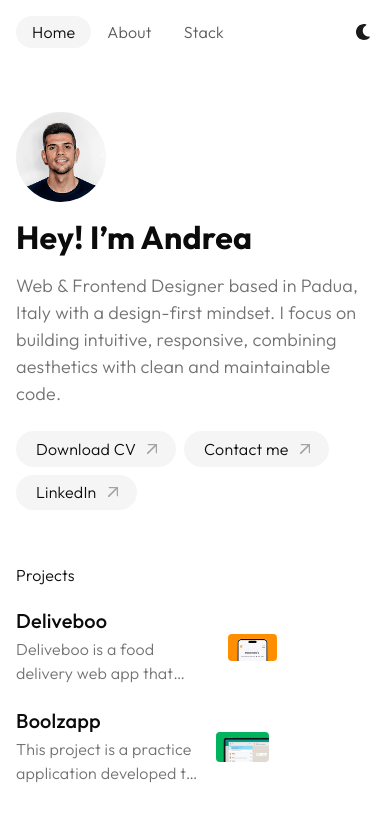
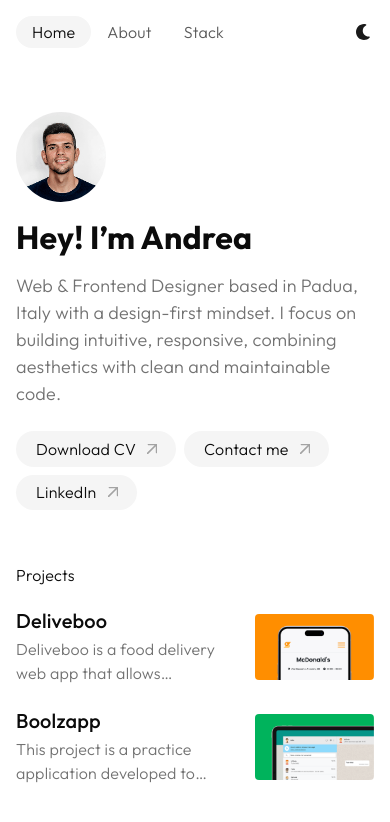
Before and after one commit to andrea-salvalaggio/portfolio, a Nuxt app: page / in a window 390 px wide. Shown: the top 822 px of the page. Built offline with nearby package versions, Linux system fonts and the light colour scheme.

Commit message:
feat: adjust ProjectCard image layout and transition effects for improved responsiveness

```diff
--- a/app/components/ui/ProjectCard.vue
+++ b/app/components/ui/ProjectCard.vue
@@ -1,8 +1,8 @@
 <template>
     <a :href="project.url" class="card-link text-decoration-none" :aria-label="`View ${project.title}`">
         <div class="card flex-row-reverse align-items-center flex-sm-column h-100 bg-transparent border-0 pb-4 pb-sm-0">
-            <div class="card-image">
-                <img :src="project.image" :alt="project.title" class="rounded-1 col-4 col-sm-12 lazyload" />
+            <div class="card-image col-4 col-sm-12">
+                <img :src="project.image" :alt="project.title" class="rounded-1 lazyload h-100 w-100" />
             </div>
             <div class="card-body d-flex flex-column p-0 mt-sm-3 pe-3 pe-sm-0">
                 <div class="h5 card-title fw-medium mb-1 mb-sm-2">{{ project.title }}</div>
@@ -30,12 +30,7 @@ defineProps({
 
         img {
             height: fit-content;
-            transition: transform 0.5s cubic-bezier(0.25, 1, 0.5, 1);
-
-            @media (max-width: 576px) {
-                height: 100%;
-                object-fit: cover;
-            }
+            transition: transform 0.6s cubic-bezier(0.25, 1, 0.5, 1);
         }
     }
 
```
